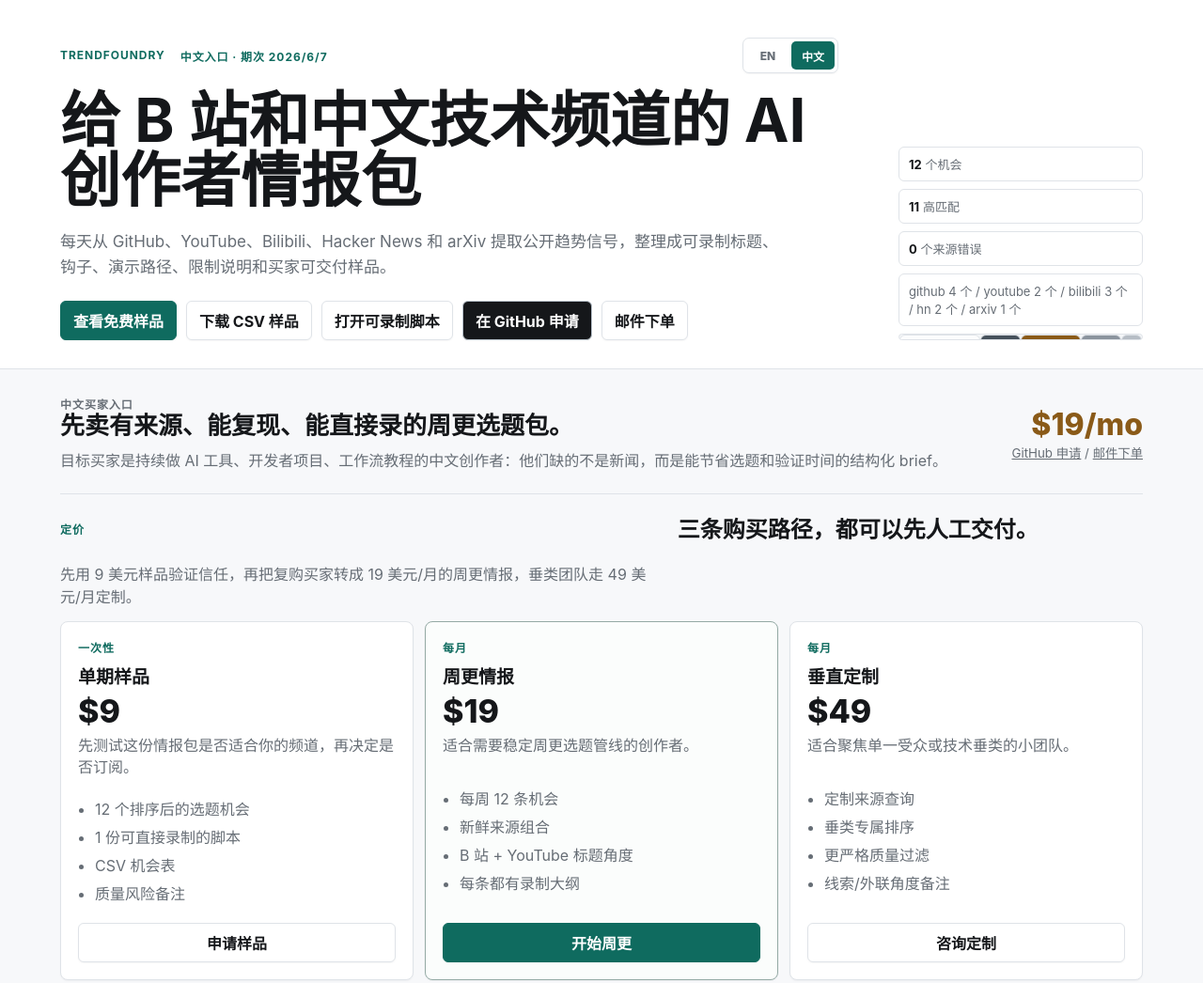
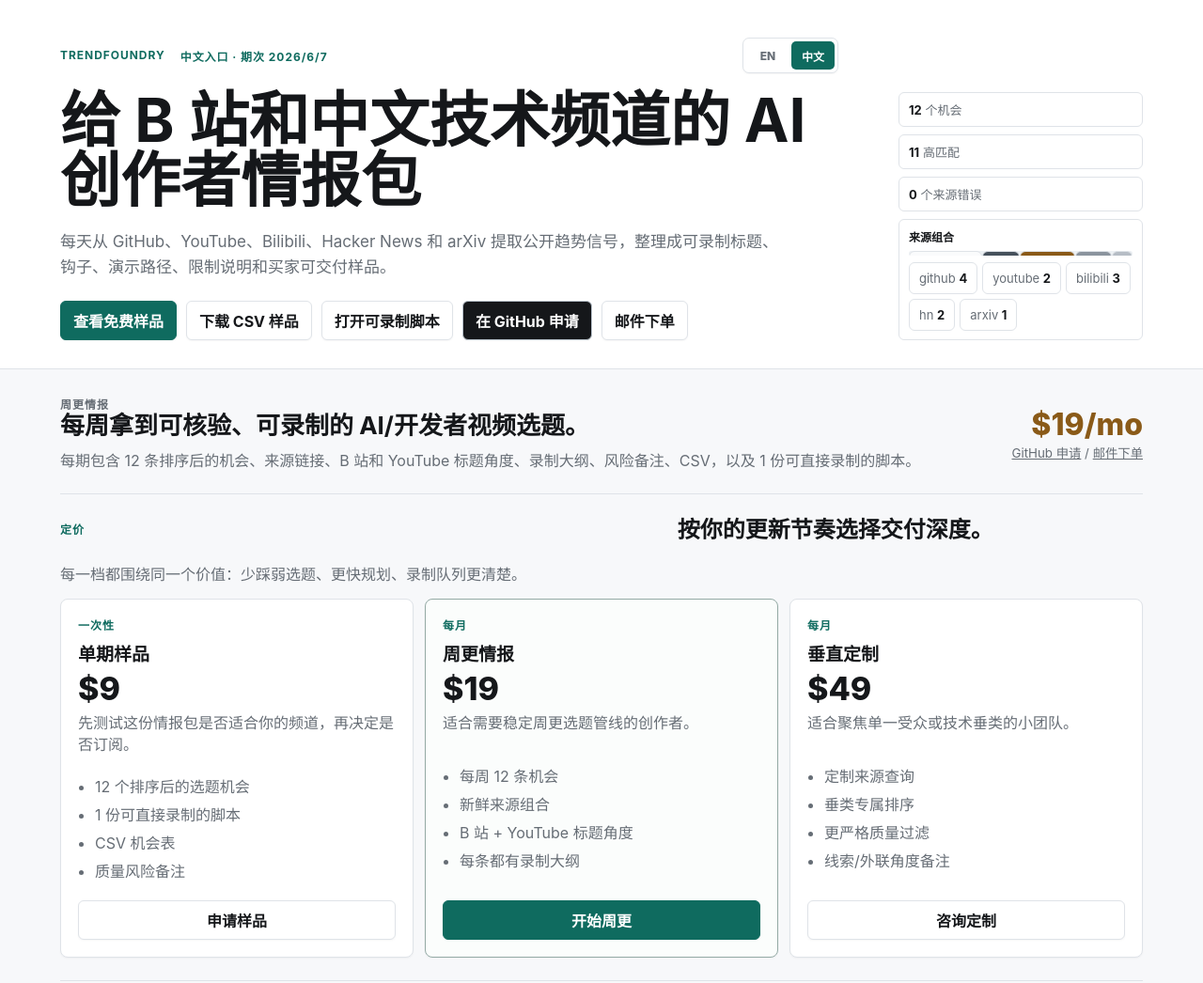
Before and after one commit to BraveCowNoFear/trendfoundry, a website: page site/zh/index.html in a window 1280 px wide. Shown: the top 1046 px of the page at 94% size. Drawn offline with Linux system fonts and the light colour scheme.

Commit message:
Polish landing page source mix messaging

```diff
--- a/site/styles.css
+++ b/site/styles.css
@@ -154,13 +154,40 @@ h1 {
 .topbar aside strong {
   color: var(--ink);
 }
+.source-mix-panel {
+  display: grid;
+  gap: 7px;
+  border: 1px solid var(--line);
+  border-radius: 6px;
+  padding: 9px 10px;
+  background: rgba(255, 255, 255, 0.72);
+  color: var(--muted);
+}
+.source-mix-label {
+  margin: 0;
+  color: var(--ink);
+  font-size: 12px;
+  font-weight: 800;
+}
+.source-legend {
+  display: flex;
+  flex-wrap: wrap;
+  gap: 5px;
+}
+.source-legend span {
+  border: 0;
+  border-radius: 0;
+  padding: 0;
+  background: transparent;
+  color: var(--muted);
+  font-size: 12px;
+}
 .source-bars {
   display: flex;
-  height: 7px;
+  height: 5px;
   overflow: hidden;
-  border: 1px solid var(--line);
   border-radius: 999px;
-  background: #f4f6f8;
+  background: #edf1f4;
 }
 .source-bars span {
   display: block;
--- a/site/zh/index.html
+++ b/site/zh/index.html
@@ -45,16 +45,19 @@
       <span><strong>12</strong> 个机会</span>
       <span><strong>11</strong> 高匹配</span>
       <span><strong>0</strong> 个来源错误</span>
-      <span>github 4 个 / youtube 2 个 / bilibili 3 个 / hn 2 个 / arxiv 1 个</span>
-      <div class="source-bars" aria-label="Source mix"><span style="--w:33.33%" title="github 4"></span><span style="--w:16.67%" title="youtube 2"></span><span style="--w:25.00%" title="bilibili 3"></span><span style="--w:16.67%" title="hn 2"></span><span style="--w:8.33%" title="arxiv 1"></span></div>
+      <div class="source-mix-panel">
+        <p class="source-mix-label" data-i18n-en="Source mix" data-i18n-zh="来源组合">Source mix</p>
+        <div class="source-bars" aria-hidden="true"><span style="--w:33.33%" title="github 4"></span><span style="--w:16.67%" title="youtube 2"></span><span style="--w:25.00%" title="bilibili 3"></span><span style="--w:16.67%" title="hn 2"></span><span style="--w:8.33%" title="arxiv 1"></span></div>
+        <div class="source-legend" aria-label="Source mix"><span>github <strong>4</strong></span><span>youtube <strong>2</strong></span><span>bilibili <strong>3</strong></span><span>hn <strong>2</strong></span><span>arxiv <strong>1</strong></span></div>
+      </div>
     </aside>
   </header>
   <main>
     <section class="offer">
       <div>
-        <p class="section-label">中文买家入口</p>
-        <h2>先卖有来源、能复现、能直接录的周更选题包。</h2>
-        <p>目标买家是持续做 AI 工具、开发者项目、工作流教程的中文创作者：他们缺的不是新闻，而是能节省选题和验证时间的结构化 brief。</p>
+        <p class="section-label">周更情报</p>
+        <h2>每周拿到可核验、可录制的 AI/开发者视频选题。</h2>
+        <p>每期包含 12 条排序后的机会、来源链接、B 站和 YouTube 标题角度、录制大纲、风险备注、CSV，以及 1 份可直接录制的脚本。</p>
       </div>
       <div class="price">
         <span>$19/mo</span>
@@ -64,8 +67,8 @@
     <section class="pricing" aria-label="Pricing tiers">
       <div class="section-head">
         <p class="section-label">定价</p>
-        <h2>三条购买路径，都可以先人工交付。</h2>
-        <p>先用 9 美元样品验证信任，再把复购买家转成 19 美元/月的周更情报，垂类团队走 49 美元/月定制。</p>
+        <h2>按你的更新节奏选择交付深度。</h2>
+        <p>每一档都围绕同一个价值：少踩弱选题、更快规划、录制队列更清楚。</p>
       </div>
       <div class="tier-grid"><article class="tier">
   <div>
@@ -120,7 +123,7 @@
         <p class="section-label">交付内容</p>
         <h2>这是创作者情报包，不是 AI 新闻摘要。</h2>
       </div>
-      <ul><li><strong><span data-i18n-en="Proof links" data-i18n-zh="来源链接">Proof links</span></strong><span data-i18n-en="Every idea keeps the original public source attached." data-i18n-zh="每个选题都保留原始公开来源，方便买家核验。">Every idea keeps the original public source attached.</span></li><li><strong><span data-i18n-en="Recordable angle" data-i18n-zh="可录制角度">Recordable angle</span></strong><span data-i18n-en="Titles, hook, outline, demo step, and limitation are generated together." data-i18n-zh="标题、钩子、大纲、演示步骤和限制说明一起生成。">Titles, hook, outline, demo step, and limitation are generated together.</span></li><li><strong><span data-i18n-en="Quality control" data-i18n-zh="质量控制">Quality control</span></strong><span data-i18n-en="Hype, rights-risk, and too-broad signals are flagged before they reach the display pack." data-i18n-zh="炒作、版权风险和过宽泛信号会在进入展示包前被标记。">Hype, rights-risk, and too-broad signals are flagged before they reach the display pack.</span></li><li><strong><span data-i18n-en="No-backend intake" data-i18n-zh="轻量接单">No-backend intake</span></strong><span data-i18n-en="GitHub Issue Form and email order paths work before payment automation is connected." data-i18n-zh="在支付自动化接入前，GitHub 表单和邮件下单路径已经可用。">GitHub Issue Form and email order paths work before payment automation is connected.</span></li></ul>
+      <ul><li><strong><span data-i18n-en="Proof links" data-i18n-zh="来源链接">Proof links</span></strong><span data-i18n-en="Every idea keeps the original public source attached." data-i18n-zh="每个选题都保留原始公开来源，方便买家核验。">Every idea keeps the original public source attached.</span></li><li><strong><span data-i18n-en="Recordable angle" data-i18n-zh="可录制角度">Recordable angle</span></strong><span data-i18n-en="Titles, hook, outline, demo step, and limitation are generated together." data-i18n-zh="标题、钩子、大纲、演示步骤和限制说明一起生成。">Titles, hook, outline, demo step, and limitation are generated together.</span></li><li><strong><span data-i18n-en="Quality control" data-i18n-zh="质量控制">Quality control</span></strong><span data-i18n-en="Hype, rights-risk, and too-broad signals are flagged before they reach the display pack." data-i18n-zh="炒作、版权风险和过宽泛信号会在进入展示包前被标记。">Hype, rights-risk, and too-broad signals are flagged before they reach the display pack.</span></li><li><strong><span data-i18n-en="Simple ordering" data-i18n-zh="轻量下单">Simple ordering</span></strong><span data-i18n-en="Request the current issue through GitHub or email and get the delivery details directly." data-i18n-zh="通过 GitHub 或邮件申请当前期次，并直接收到交付说明。">Request the current issue through GitHub or email and get the delivery details directly.</span></li></ul>
     </section>
     <section class="seo-hub" aria-label="Chinese discovery links">
       <div>
```
Also changed, not shown: scripts/build.mjs (+51 -18 lines), site/index.html (+11 -8 lines).
